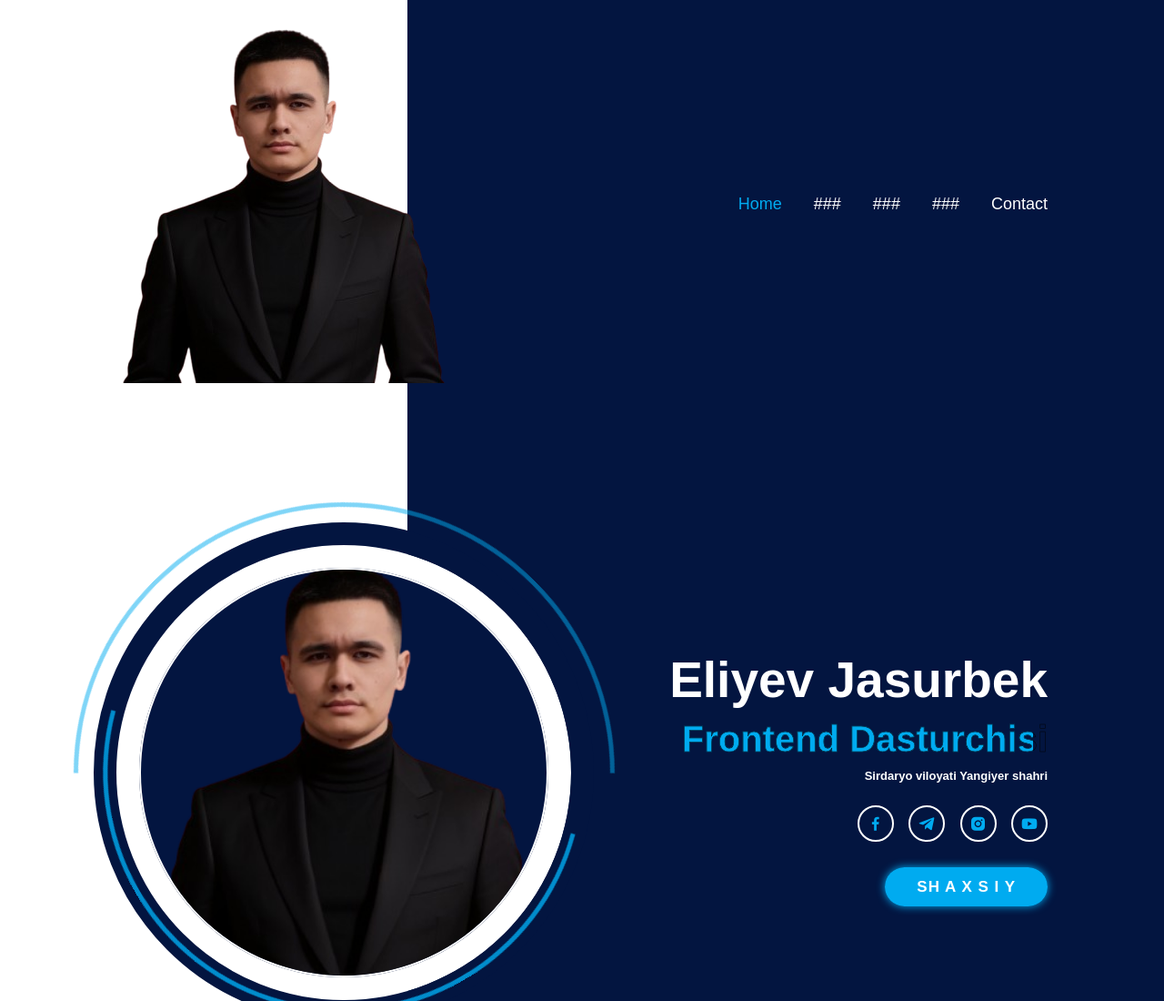
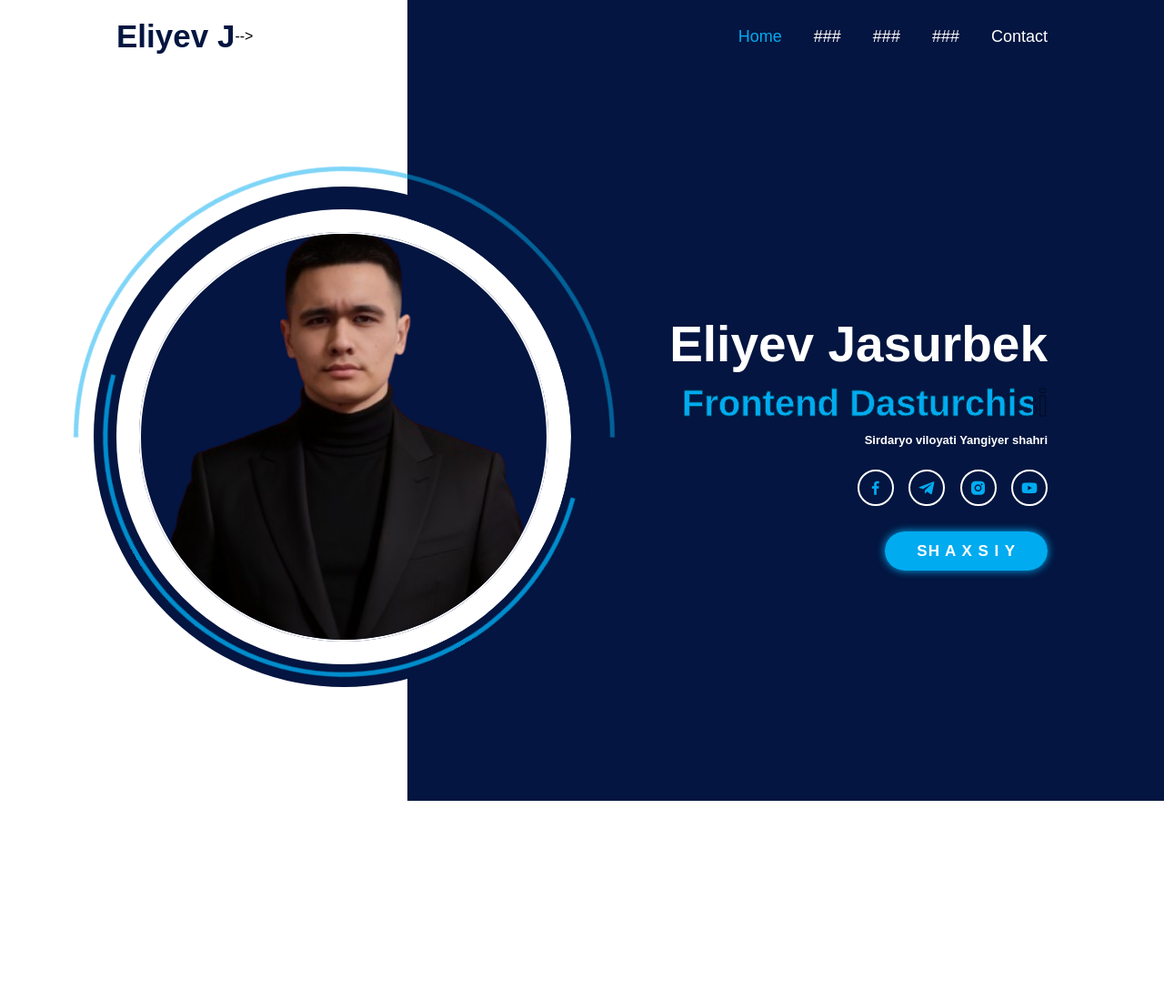
Before and after one commit to EJasurbek2006/portfolio, a plain HTML site: page index.html in a window 1280 px wide. Shown: the top 1100 px of the page at 91% size. After the commit the page ends 880 px from the top, so only its background shows below. Drawn offline with nearby package versions, Linux system fonts and the light colour scheme.

Commit message:
Fix HTML structure and improve formatting

```diff
--- a/index.html
+++ b/index.html
@@ -10,9 +10,7 @@
 <body>
     <header class="header">
        <div class="header__wrapper">
-        <a href="#" class="logo">
-    <img src="rasmim/ozimni_rasmim.png" alt="Eliyev J" class="logo-img">
-</a>
+<a href="#" class="logo">Eliyev J</a> -->
         <div class="navbar hidden-menu">
             <a href="home/ruyxatdan_utish.html" class="active">Home</a>
             <a href="#">###</a>
```
